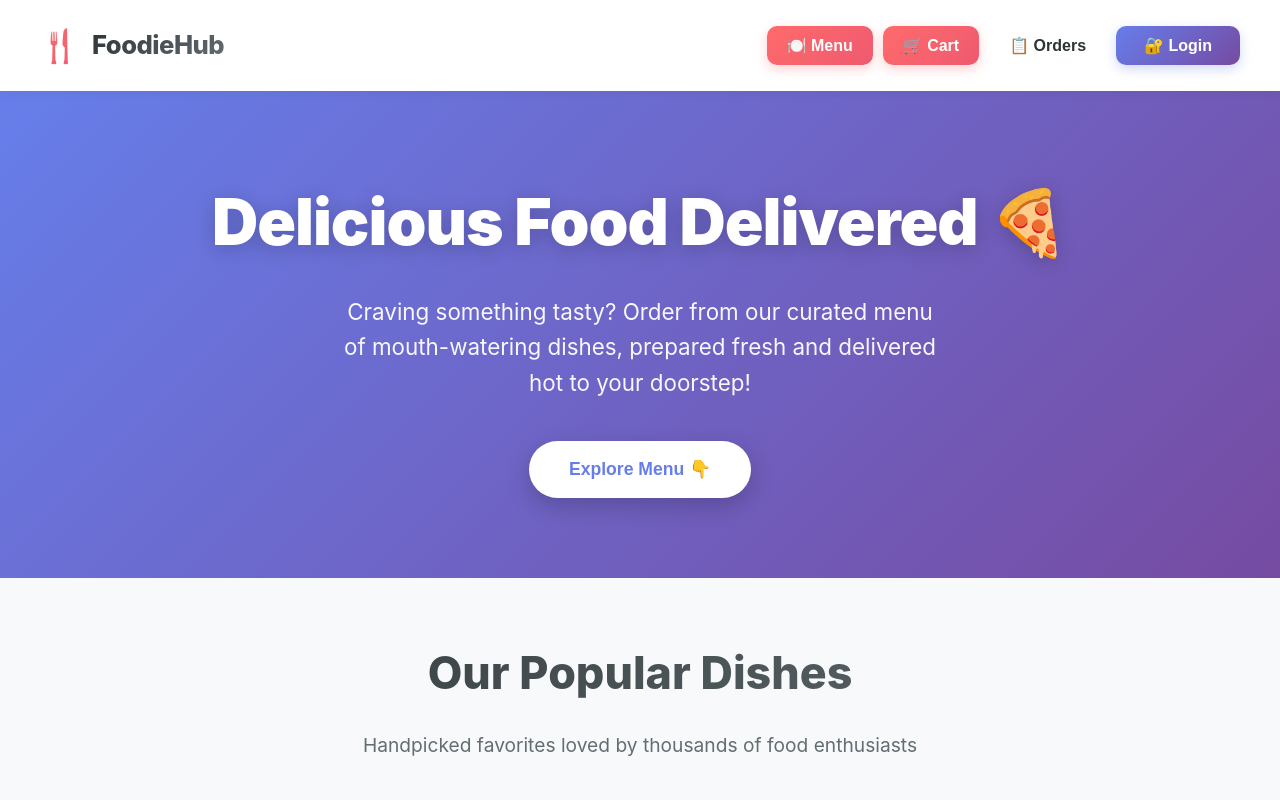
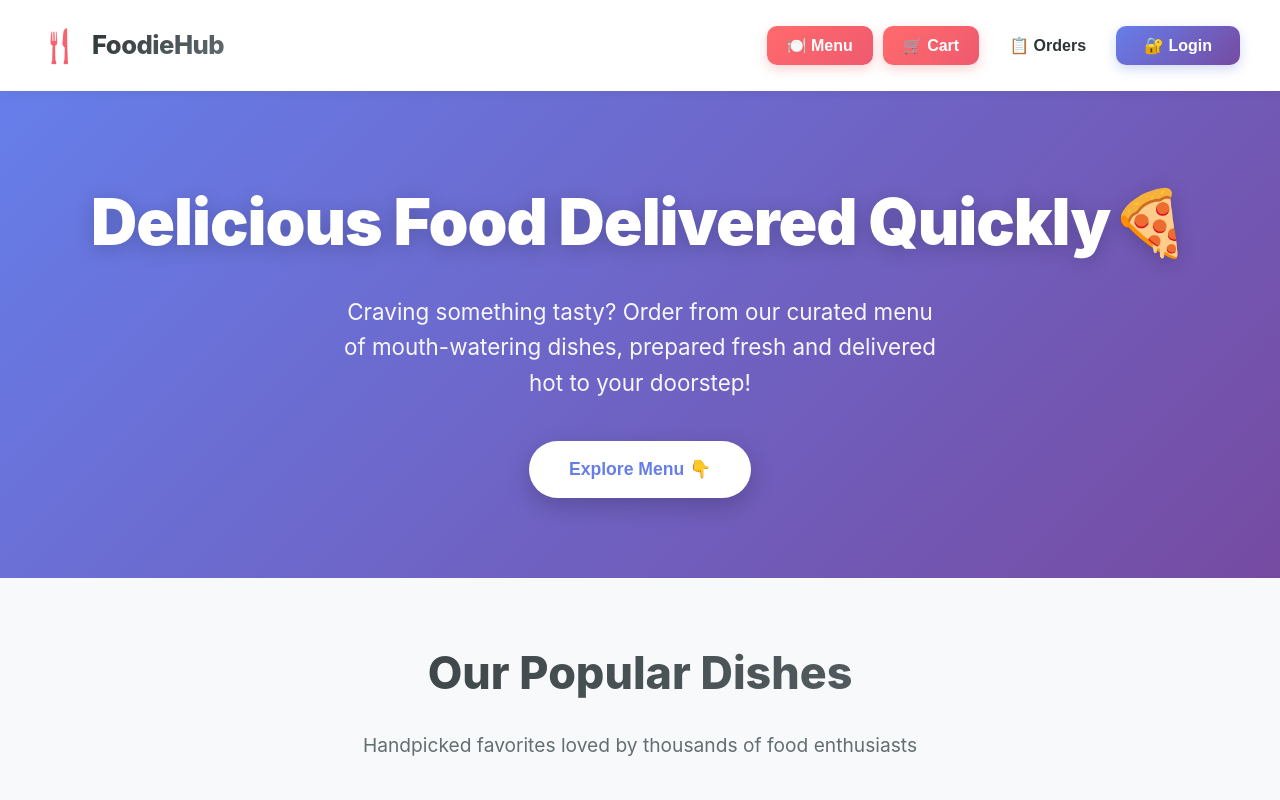
Before and after one commit to mohamedadnanpro123/restaurant-app-front-end, a React (Create React App) app: page / in a window 1280 px wide. Shown: the top 800 px of the page. Built offline with nearby package versions, Linux system fonts and the light colour scheme; no server answers.

Commit message:
Update heading: Add 'Quickly' to delivery message

```diff
--- a/src/components/MenuPage.js
+++ b/src/components/MenuPage.js
@@ -200,7 +200,7 @@ const MenuPage = ({ user, addToCart }) => {
       {/* Hero Section */}
       <section style={styles.hero}>
         <h1 style={styles.heroTitle}>
-          Delicious Food Delivered 🍕
+          Delicious Food Delivered Quickly🍕
         </h1>
         <p style={styles.heroSubtitle}>
           Craving something tasty? Order from our curated menu of mouth-watering dishes,
```
Also changed, not shown: 10 other files (tests, documents, lock files or other folders).
